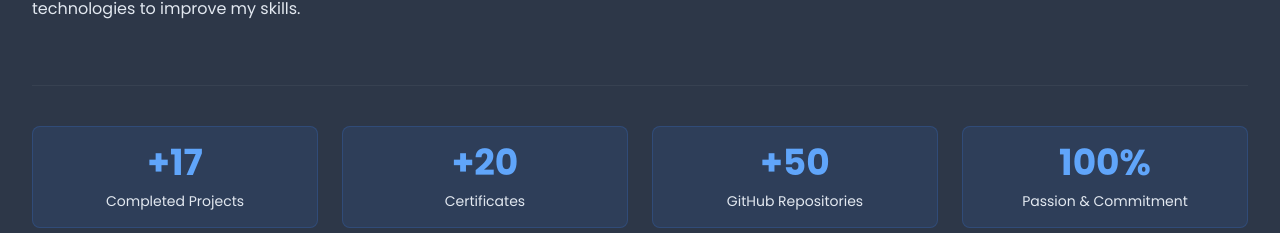
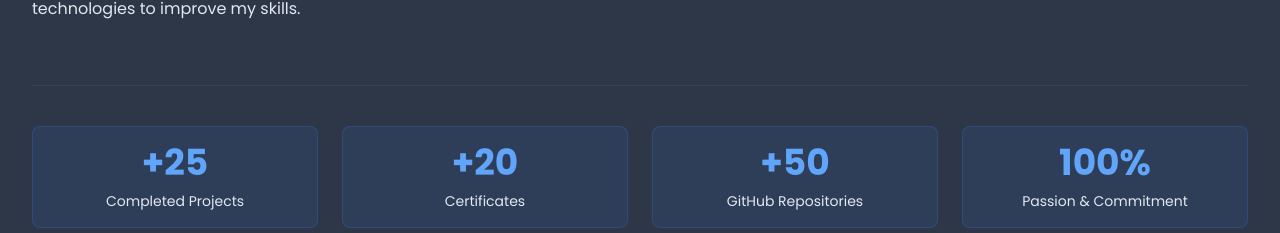
Before and after one commit to Damasoumana1/mon-portfolio, a React (Vite) app: page / in a window 1280 px wide. Shown: the part 1275-1508 px from the top of the page. Built offline with nearby package versions, Linux system fonts and the light colour scheme.

Commit message:
fix: set project count to +25 to reflect all projects

```diff
--- a/src/components/About.jsx
+++ b/src/components/About.jsx
@@ -91,7 +91,7 @@ const About = () => {
           className="mt-16 grid grid-cols-2 md:grid-cols-4 gap-6 text-center border-t border-gray-700 pt-10"
         >
           <div className="flex flex-col items-center justify-center p-4 rounded-lg bg-blue-500/10 border border-blue-500/20">
-            <span className="text-4xl font-bold text-blue-400 mb-2">+{projectCount}</span>
+            <span className="text-4xl font-bold text-blue-400 mb-2">+25</span>
             <span className="text-sm font-medium" style={{ color: 'var(--text-secondary)' }}>{getTranslation(language, 'about.stats.projects')}</span>
           </div>
           <div className="flex flex-col items-center justify-center p-4 rounded-lg bg-blue-500/10 border border-blue-500/20">
```
